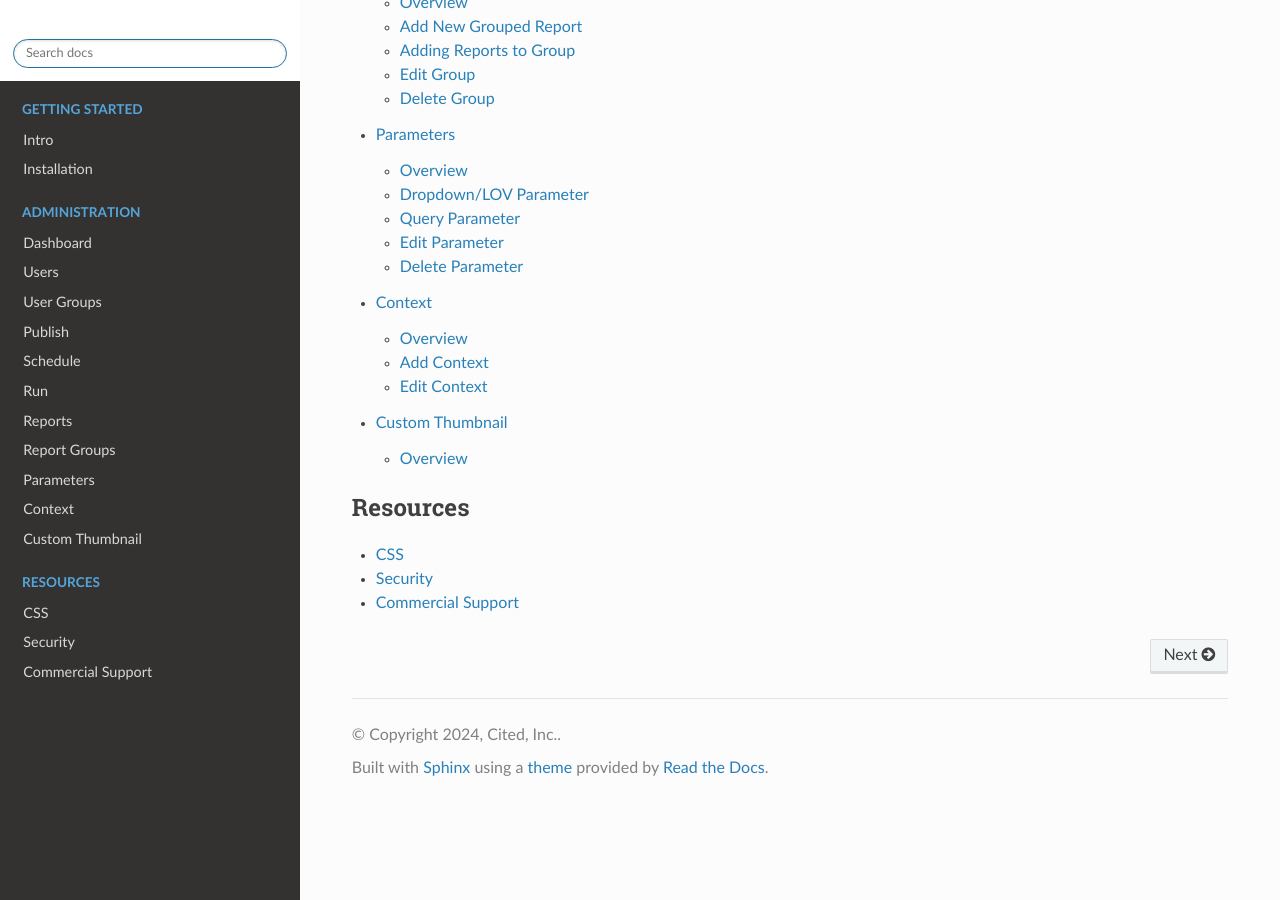
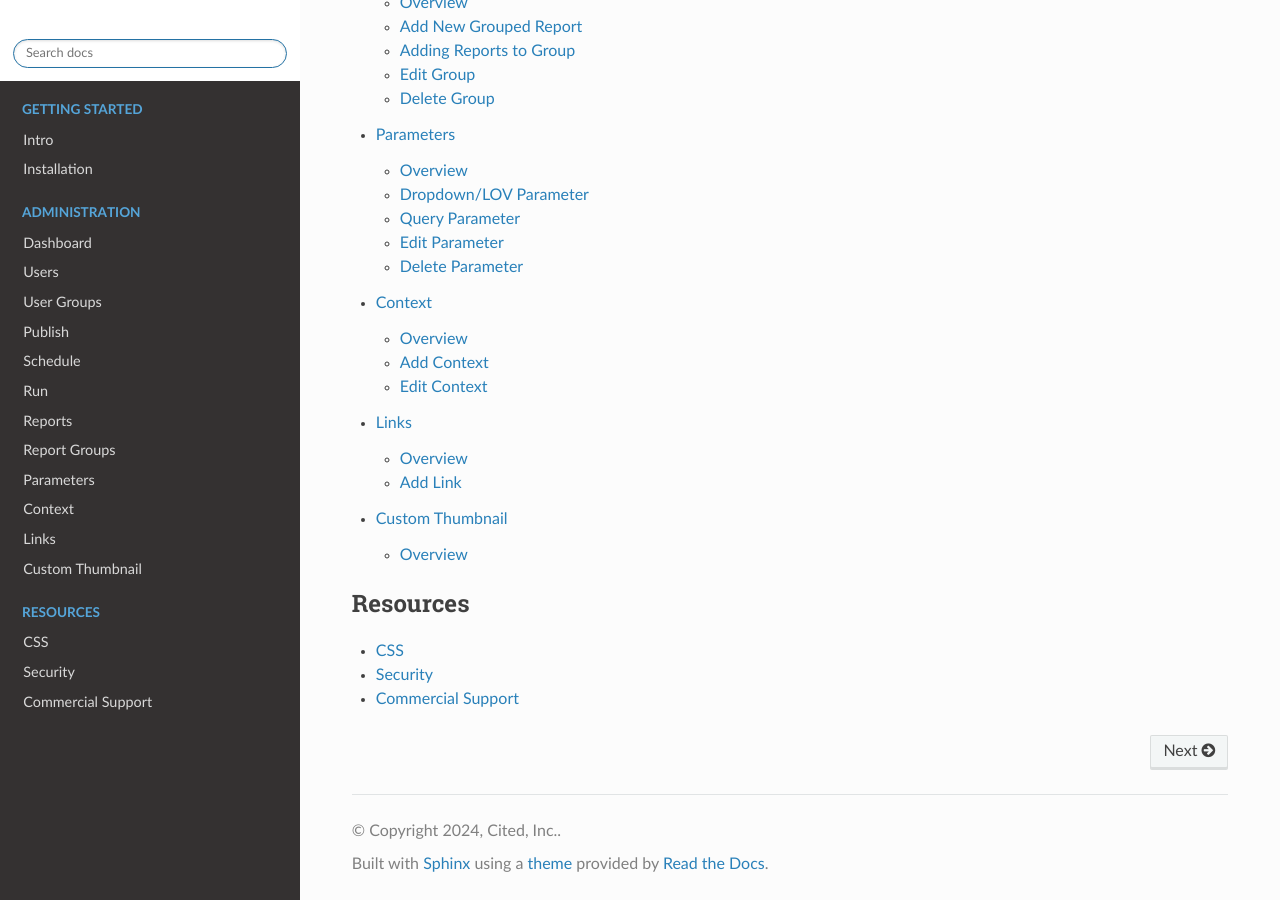
Before and after one commit to AcuGIS/jasper-report-publisher, a Sphinx documentation site: the page built from docs/index.rst, in a window 1280 px wide and 900 px high, scrolled down 2307 px. Built offline with Sphinx 7.4.7 and the Read the Docs theme 2.0.0, drawn with Linux system fonts in a browser that asks for light colours; pages that are not in the unit, such as notebooks, are missing from menus.

Commit message:
Update index.rst

```diff
--- a/docs/index.rst
+++ b/docs/index.rst
@@ -28,6 +28,7 @@ JRI Viewer
     components/reportgroups/index
     components/parameters/index
     components/context/index
+    components/links/index
     components/thumbnail/index
 
 .. toctree::
```
